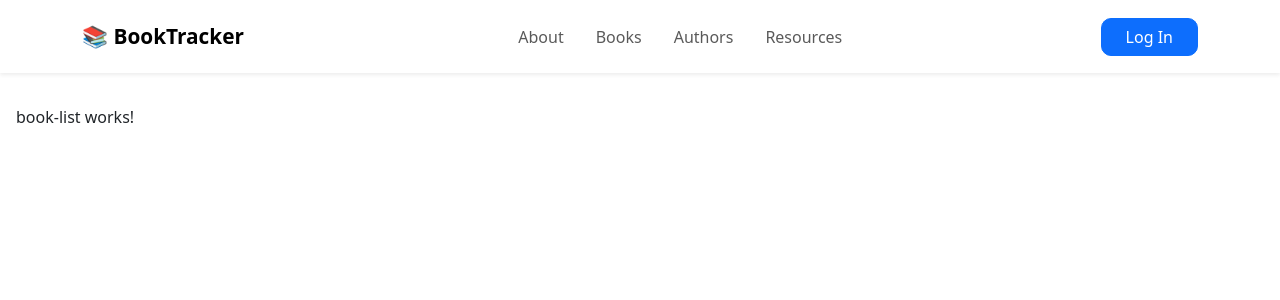
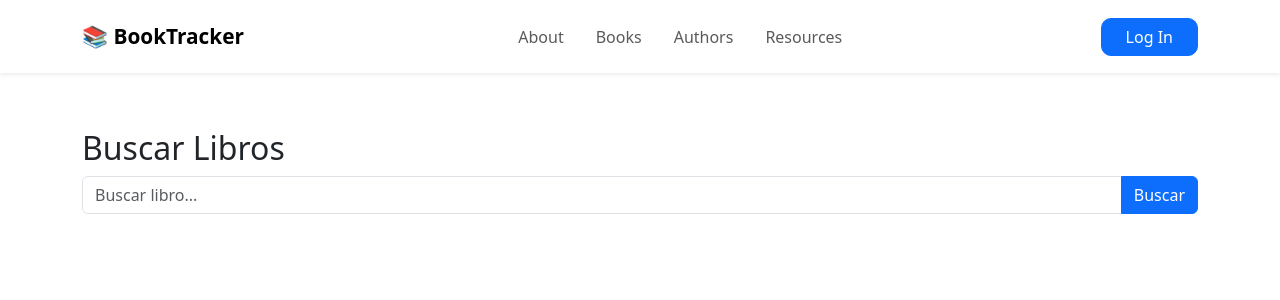
Before and after one commit to adrianawzw/book-tracker-app, an Angular app: page /books in a window 1280 px wide. Shown: the top 300 px of the page. Built offline with nearby package versions, Linux system fonts and the light colour scheme; no server answers.

Commit message:
feat: agregar búsqueda de libros

```diff
--- a/src/app/features/books/pages/book-list/book-list.html
+++ b/src/app/features/books/pages/book-list/book-list.html
@@ -1 +1,30 @@
-<p>book-list works!</p>
+<div class="container mt-4">
+
+    <h2>Buscar Libros</h2>
+
+    <div class="input-group mb-4">
+        <input type="text" class="form-control" [(ngModel)]="query" placeholder="Buscar libro...">
+
+        <button class="btn btn-primary" (click)="search()">
+            Buscar
+        </button>
+    </div>
+
+    @for(book of books; track book.key){
+
+    <div class="card mb-3">
+        <div class="card-body">
+
+            <h5>{{ book.title }}</h5>
+
+            <p>
+                Autor:
+                {{ book.author_name?.[0] || 'Desconocido' }}
+            </p>
+
+        </div>
+    </div>
+
+    }
+
+</div>
--- a/src/app/features/books/pages/book-list/book-list.ts
+++ b/src/app/features/books/pages/book-list/book-list.ts
@@ -1,9 +1,10 @@
 import { Component, inject } from '@angular/core';
+import { FormsModule } from '@angular/forms';
 import { Books } from '../../services/books';
 
 @Component({
   selector: 'app-book-list',
-  imports: [],
+  imports: [FormsModule],
   templateUrl: './book-list.html',
   styleUrl: './book-list.css',
 })
@@ -11,13 +12,16 @@ export class BookList {
 
   private booksService = inject(Books);
 
-  constructor() {
+  query = '';
+  books: any[] = [];
 
-    this.booksService.searchBooks('angular')
-      .subscribe(data => {
-        console.log(data);
+  search() {
+    if (!this.query.trim()) return;
+
+    this.booksService.searchBooks(this.query)
+      .subscribe((response: any) => {
+        this.books = response.docs;
       });
-
   }
 
 }
```
